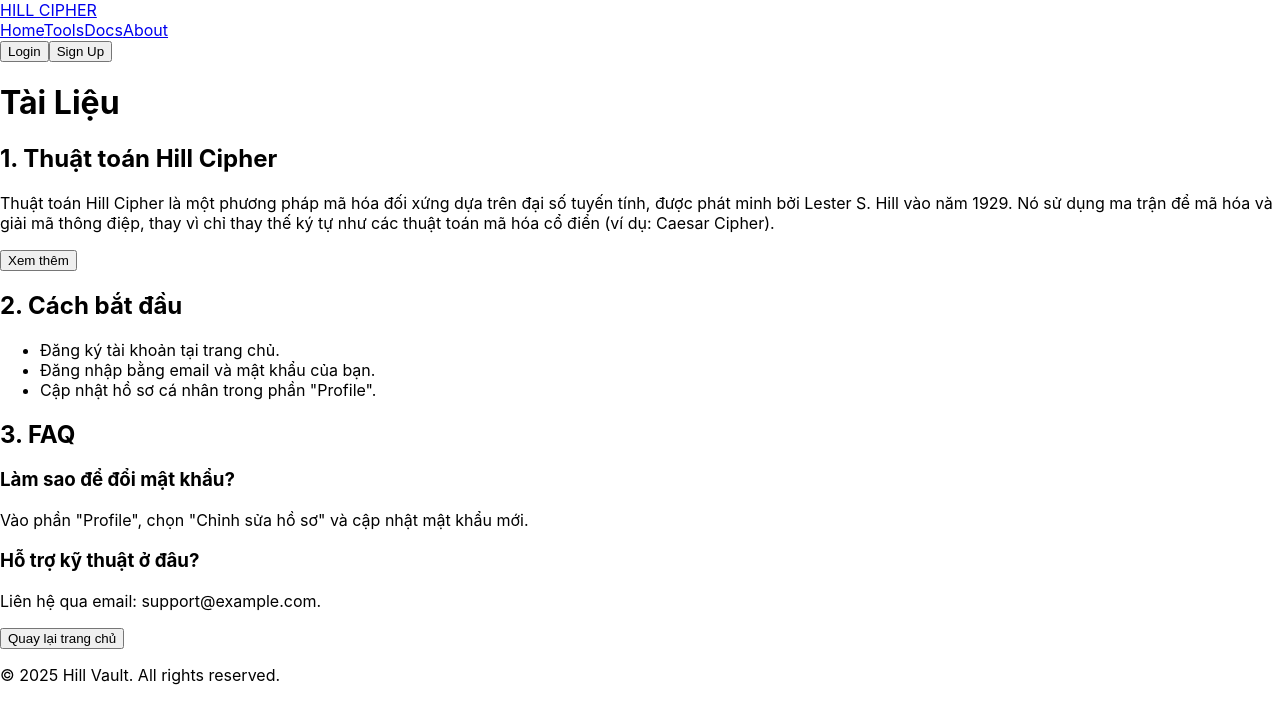
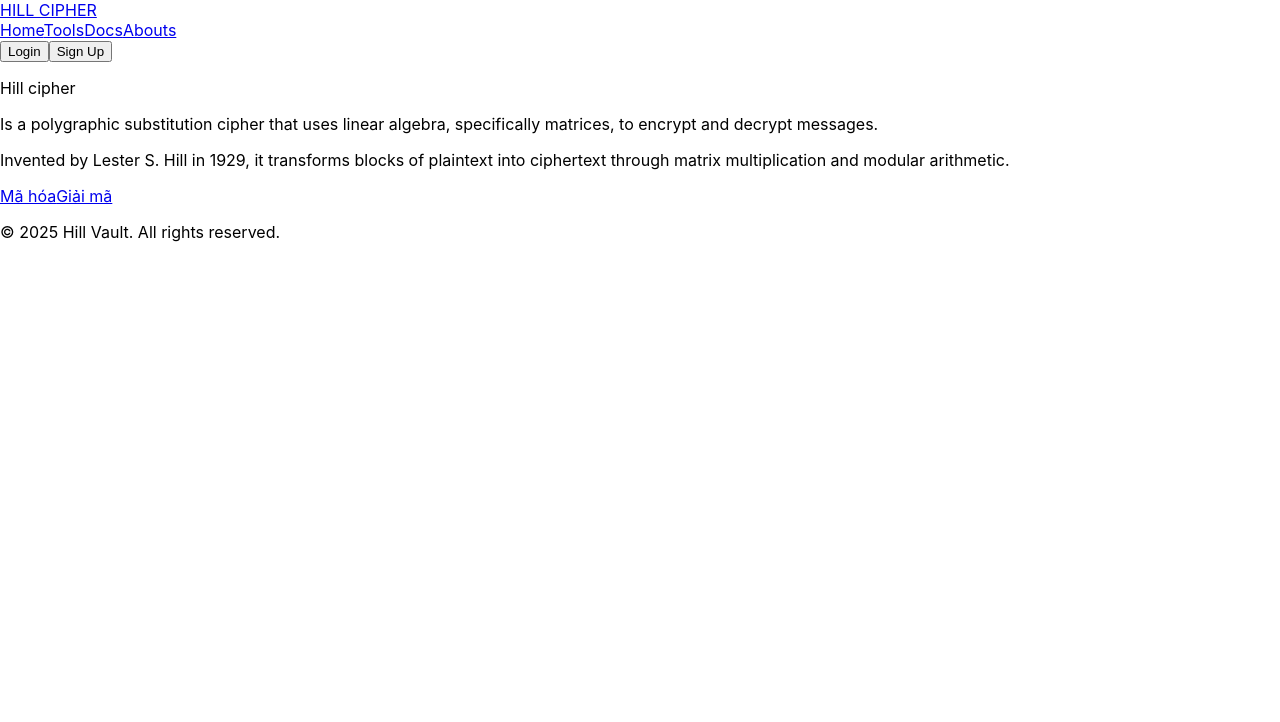
Before and after one commit to peakylowernew/Hill-cipher-fe, a React (Create React App) app: page /docs in a window 1280 px wide. Shown: the top 722 px of the page. Built offline with nearby package versions, Linux system fonts and the light colour scheme.

Commit message:
fix login

```diff
--- a/src/components/login/Login.jsx
+++ b/src/components/login/Login.jsx
@@ -1,6 +1,7 @@
 import { useState } from "react";
 import { login } from "../../api/auth";
 import { useNavigate } from "react-router-dom";
+import { Link } from "react-router-dom";
 
 const Login = () => {
   const [email, setEmail] = useState("");
@@ -79,7 +80,7 @@ const Login = () => {
                 <input type="checkbox" className="accent-gray-500" />
                 <span className="text-gray-300">Remember me</span>
               </label>
-              <a href="#" className="text-gray-400 hover:underline">Forgot Password?</a>
+              <Link to="/" className="text-gray-500 hover:text-gray-800"></Link>
             </div>
           </div>
           {error && (
--- a/src/layout/Footer.jsx
+++ b/src/layout/Footer.jsx
@@ -1,6 +1,6 @@
 const Footer = () => {
     return (
-        <footer className="bg-gray-800 text-white p-3 text-center">
+        <footer className="bg-gray-800 text-white p-3 text-center py-p4 test-sm">
             <p>&copy; 2025 Hill Vault. All rights reserved.</p>
         </footer>
     );
--- a/src/layout/Header.jsx
+++ b/src/layout/Header.jsx
@@ -36,7 +36,7 @@ const Header = () => {
         <Link to="/" className="text-black hover:underline">Home</Link>
         <Link to="/hillcipher" className="text-black hover:underline">Tools</Link>
         <Link to="/docs" className="text-black hover:underline">Docs</Link>
-        <Link to="/about" className="text-black hover:underline">About</Link>
+        <Link to="/abouts" className="text-black hover:underline">Abouts</Link>
     </nav>
 
     {/* User Status Check */}
--- a/src/pages/Docs.jsx
+++ b/src/pages/Docs.jsx
@@ -1,116 +1,47 @@
-import { useState } from "react";
+import React from 'react';
+import { Link } from 'react-router-dom';
 import Header from "../layout/Header";
 import Footer from "../layout/Footer";
 
-const Docs = () => {
-  const [isExpanded, setIsExpanded] = useState(false);
+const HillCipher = () => {
+    return (
+        <div className="flex flex-col min-h-screen bg-grayblack text-white">
+            <Header />
+            <div className="flex-grow flex flex-col items-center justify-center">
+                <div className="text-center px-4">
+                    <p className="text-lg font-bold">Hill cipher</p>
+                    <p className="text-base">
+                        Is a polygraphic substitution cipher that uses linear algebra, specifically matrices, to encrypt and decrypt messages.
+                    </p>
+                    <p className="text-base mt-2">
+                        Invented by <span className="font-bold">Lester S. Hill</span> in 1929, it transforms blocks of plaintext into ciphertext through matrix multiplication and modular arithmetic.
+                    </p>
+                </div>
 
-  return (
-    <div>
-   <Header/>
+                <div className="mt-8">
+                    <i className="fas fa-chevron-down text-2xl"></i>
+                </div>
 
+                <div className="mt-4 flex flex-col items-center space-y-2">
+                    <Link
+                        to='/encrypt'
+                        className="bg-gray-500 text-white py-2 px-16 rounded transition duration-300 hover:bg-gray-700 text-center"
+                    >
+                        Mã hóa
+                    </Link>
+                    <Link
+                        to='/decrypt'
+                        className="bg-white text-black py-2 px-4 rounded text-center"
+                    >
+                        Giải mã
+                    </Link>
+                </div>
+            </div>
 
-
-      <div className="pt-16 max-w-6xl mx-auto py-16 px-4 sm:px-6 lg:px-8">
-        <h1 className="text-4xl font-extrabold text-gray-900 text-center mb-10 tracking-tight">
-          Tài Liệu
-        </h1>
-
-
-        <div className="flex flex-row space-x-6 overflow-x-auto">
-
-          <section className="bg-white shadow-lg rounded-xl p-8 flex-shrink-0 w-96 transition-all hover:shadow-xl hover:-translate-y-1">
-            <h2 className="text-2xl font-semibold text-gray-800 mb-4">1. Thuật toán Hill Cipher</h2>
-            <p className="text-gray-600 leading-relaxed mb-4">
-              Thuật toán Hill Cipher là một phương pháp mã hóa đối xứng dựa trên đại số tuyến tính, được phát minh bởi Lester S. Hill vào năm 1929. Nó sử dụng ma trận để mã hóa và giải mã thông điệp, thay vì chỉ thay thế ký tự như các thuật toán mã hóa cổ điển (ví dụ: Caesar Cipher).
-            </p>
-
-
-            {isExpanded && (
-              <div>
-                <h3 className="text-lg font-medium text-gray-700 mb-2">Nguyên lý hoạt động</h3>
-                <ul className="list-disc list-inside text-gray-600 space-y-2 mb-4">
-                  <li><strong>Thông điệp:</strong> Văn bản cần mã hóa được chia thành các khối có độ dài cố định (thường là n ký tự, với n là kích thước ma trận khóa).</li>
-                  <li><strong>Ma trận khóa:</strong> Một ma trận vuông n*n (thường là 2*2 hoặc 3*3) được chọn làm khóa. Ma trận này phải khả nghịch (có định thức khác 0 và khả nghịch trong modulo 26 nếu dùng bảng chữ cái 26 ký tự).</li>
-                  <li><strong>Mã hóa:</strong> Mỗi khối văn bản được biểu diễn dưới dạng vector số, sau đó nhân với ma trận khóa (modulo 26) để tạo ra văn bản mã hóa.</li>
-                  <li><strong>Giải mã:</strong> Nhân vector mã hóa với ma trận nghịch đảo của ma trận khóa (modulo 26) để lấy lại văn bản gốc.</li>
-                </ul>
-                <h3 className="text-lg font-medium text-gray-700 mb-2">Các bước thực hiện</h3>
-                <div className="space-y-4">
-                  <div>
-                    <h4 className="text-base font-medium text-gray-700">1. Chuẩn bị</h4>
-                    <ul className="list-disc list-inside text-gray-600 space-y-1">
-                      <li>Chuyển văn bản thành số: Dùng bảng chữ cái tiếng Anh (A=0, B=1, ..., Z=25).</li>
-                      <li>Chia văn bản thành các khối có độ dài n (nếu thiếu, thêm ký tự đệm, ví dụ "X").</li>
-                      <li>Chọn ma trận khóa K kích thước n*n.</li>
-                    </ul>
-                  </div>
-                  <div>
-                    <h4 className="text-base font-medium text-gray-700">2. Mã hóa</h4>
-                    <p className="text-gray-600">Công thức: C = (K. P) mod 26</p>
-                    <ul className="list-disc list-inside text-gray-600 space-y-1">
-                      <li>C: Vector văn bản mã hóa.</li>
-                      <li>K: Ma trận khóa.</li>
-                      <li>P: Vector văn bản gốc.</li>
-                    </ul>
-                  </div>
-                  <div>
-                    <h4 className="text-base font-medium text-gray-700">3. Giải mã</h4>
-                    <p className="text-gray-600">Công thức: P = (K^{-1} . C) mod 26</p>
-                    <ul className="list-disc list-inside text-gray-600 space-y-1">
-                      <li>K^{-1}: Ma trận nghịch đảo của K.</li>
-                      <li>Để tính K^{-1}, cần định thức của K và nhân nghịch đảo modulo 26.</li>
-                    </ul>
-                  </div>
-                </div>
-              </div>
-            )}
-
-
-            <button
-              onClick={() => setIsExpanded(!isExpanded)}
-              className="mt-4 text-gray-700 hover:text-gray-900 font-medium underline focus:outline-none"
-            >
-              {isExpanded ? "Thu gọn" : "Xem thêm"}
-            </button>
-          </section>
-
-
-          <section className="bg-white shadow-lg rounded-xl p-8 flex-shrink-0 w-96 transition-all hover:shadow-xl hover:-translate-y-1">
-            <h2 className="text-2xl font-semibold text-gray-800 mb-4">2. Cách bắt đầu</h2>
-            <ul className="list-disc list-inside text-gray-600 space-y-2">
-              <li>Đăng ký tài khoản tại trang chủ.</li>
-              <li>Đăng nhập bằng email và mật khẩu của bạn.</li>
-              <li>Cập nhật hồ sơ cá nhân trong phần "Profile".</li>
-            </ul>
-          </section>
-
-
-          <section className="bg-white shadow-lg rounded-xl p-8 flex-shrink-0 w-96 transition-all hover:shadow-xl hover:-translate-y-1">
-            <h2 className="text-2xl font-semibold text-gray-800 mb-4">3. FAQ</h2>
-            <div className="space-y-4">
-              <div>
-                <h3 className="text-lg font-medium text-gray-700">Làm sao để đổi mật khẩu?</h3>
-                <p className="text-gray-600">Vào phần "Profile", chọn "Chỉnh sửa hồ sơ" và cập nhật mật khẩu mới.</p>
-              </div>
-              <div>
-                <h3 className="text-lg font-medium text-gray-700">Hỗ trợ kỹ thuật ở đâu?</h3>
-                <p className="text-gray-600">Liên hệ qua email: support@example.com.</p>
-              </div>
-            </div>
-          </section>
+            {/* Footer sẽ luôn nằm ở đáy */}
+            <Footer />
         </div>
-
-        <div className="text-center mt-8">
-          <button className="px-6 py-3 bg-gray-800 text-white rounded-full font-medium hover:bg-gray-900 focus:ring-4 focus:ring-gray-300 transition duration-300">
-            Quay lại trang chủ
-          </button>
-        </div>
-
-    </div>
-    <Footer/>
-    </div>
-  );
+    );
 };
 
-export default Docs;
+export default HillCipher;
--- a/src/pages/HillCipher.jsx
+++ b/src/pages/HillCipher.jsx
@@ -7,25 +7,35 @@ const HillCipher = () => {
     return (
         <div>
             <Header />
-        <div className="bg-gray-300 flex flex-col items-center justify-center min-h-screen">
-
+            <div className="bg-blackgray text-white flex flex-col items-center justify-center min-h-screen">
                 <div className="text-center px-4">
                     <p className="text-lg font-bold">Hill cipher</p>
-                <p className="text-base">is a polygraphic substitution cipher that uses linear algebra, specifically matrices, to encrypt and decrypt messages.</p>
-                <p className="text-base mt-2">Invented by <span className="font-bold">Lester S. Hill</span> in 1929, it transforms blocks of plaintext into ciphertext through matrix multiplication and modular arithmetic.</p>
+                    <p className="text-base">
+                        Is a polygraphic substitution cipher that uses linear algebra, specifically matrices, to encrypt and decrypt messages.
+                    </p>
+                    <p className="text-base mt-2">
+                        Invented by <span className="font-bold">Lester S. Hill</span> in 1929, it transforms blocks of plaintext into ciphertext through matrix multiplication and modular arithmetic.
+                    </p>
                 </div>
+
                 <div className="mt-8">
                     <i className="fas fa-chevron-down text-2xl"></i>
                 </div>
+
                 <div className="mt-4 flex flex-col items-center space-y-2">
-                <button className="bg-gray-500 text-white py-2 px-16 rounded transition duration-300 hover:bg-gray-700">
-                    <Link to='/encrypt'>Mã hóa</Link>
-                </button>
-                <button className="bg-white text-black py-2 px-4 rounded ">
-                    <Link to='/decrypt'>Giải mã</Link>
-                </button>
+                    <Link
+                        to='/encrypt'
+                        className="bg-gray-500 text-white py-2 px-16 rounded transition duration-300 hover:bg-gray-700 text-center"
+                    >
+                        Mã hóa
+                    </Link>
+                    <Link
+                        to='/decrypt'
+                        className="bg-white text-black py-2 px-4 rounded text-center"
+                    >
+                        Giải mã
+                    </Link>
                 </div>
-
             </div>
             <Footer />
         </div>
```
Also changed, not shown: src/pages/About.jsx (+26 -2 lines). Lines whose indentation alone changed are shown as unchanged.
